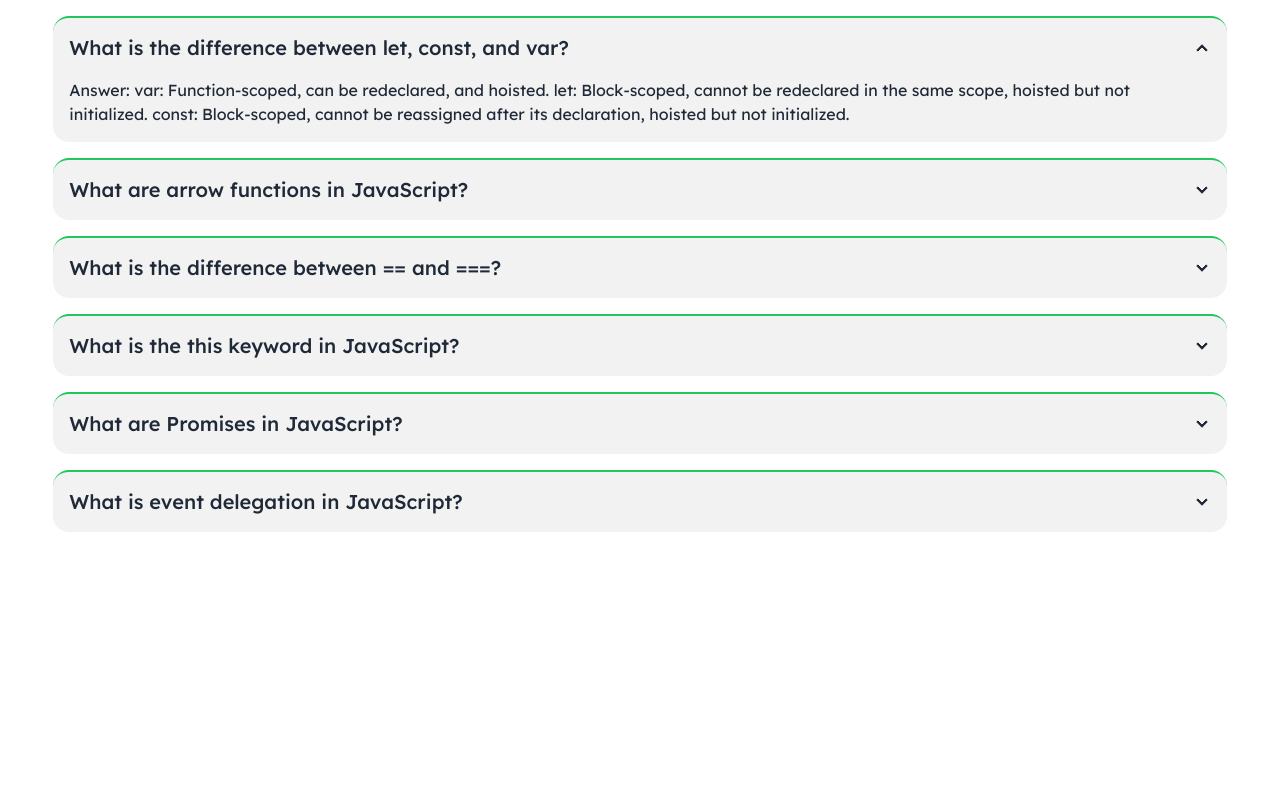
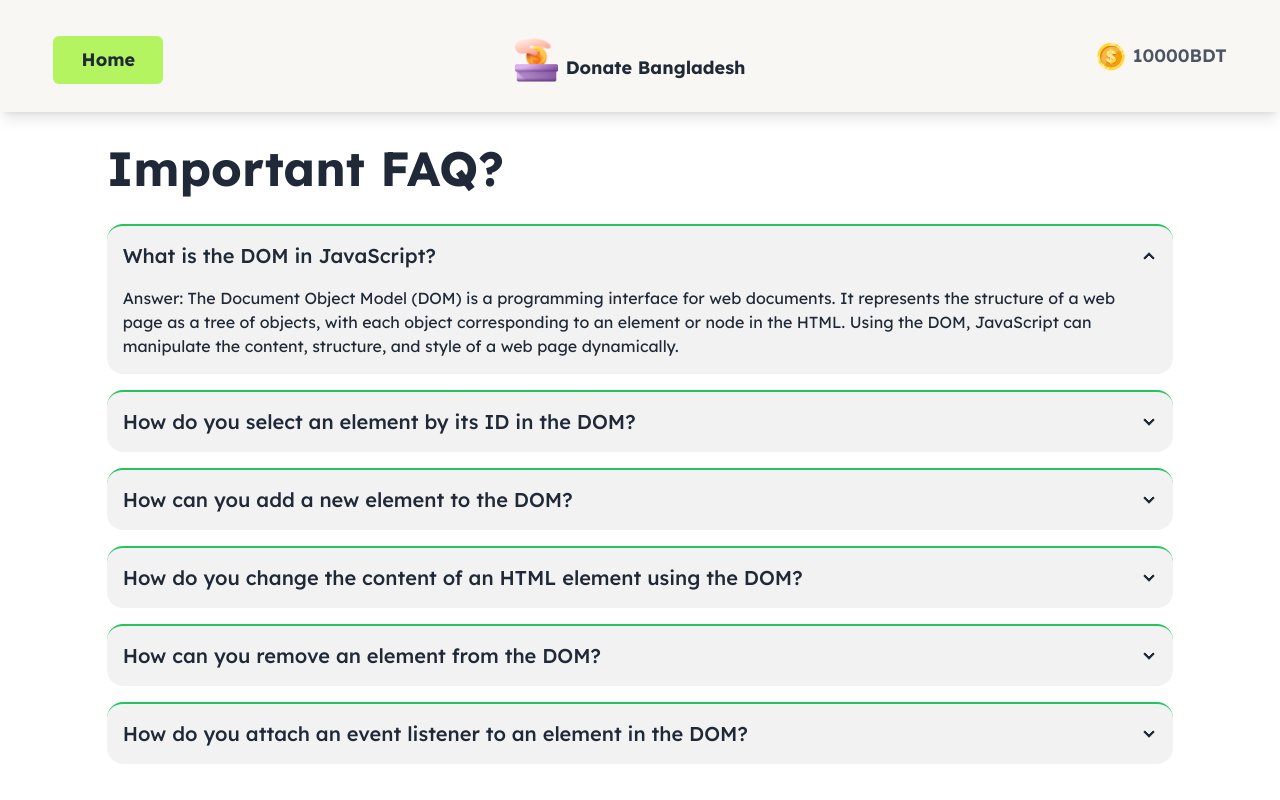
Before and after one commit to badal925119/assignment-5, a plain HTML site: page QA.html in a window 1280 px wide. Drawn offline with nearby package versions, Linux system fonts and the light colour scheme.

Commit message:
added return to home page

```diff
--- a/QA.html
+++ b/QA.html
@@ -33,58 +33,79 @@
 
 
 </head>
-<body class="w-11/12 m-auto">
-    <div class="collapse my-4 border-t-2 border-green-500  collapse-arrow bg-base-200">
-        <input type="radio" name="my-accordion-2" checked="checked" />
-        <div class="collapse-title text-xl font-medium font-lexend">What is the difference between let, const, and var?</div>
-        <div class="collapse-content">
-          <p class="font-lexend"> Answer: var: Function-scoped, can be redeclared, and hoisted.
-            let: Block-scoped, cannot be redeclared in the same scope, hoisted but not initialized.
-            const: Block-scoped, cannot be reassigned after its declaration, hoisted but not initialized.</p>
+
+<body >
+
+  <nav class="bg-bgColor sticky z-50 shadow-lg top-0 grid grid-cols-1 h-28">
+    <div class="w-11/12 m-auto gap-2 my-3 flex-wrap flex justify-between items-center">
+        <a href="./index.html" id="home" class="bg-primary p-3  mt-2 font-bold w-[110px] h-[48px] flex items-center justify-center text-lg rounded-md font-lexend">Home</a>
+        <div class="flex items-center mt-2">
+            <img class="w-[35px] sm:w-[43px]" src="./assets/logo.png" alt="Logo">
+            <p class="ml-2 mt-4 text-base sm:text-lg font-lexend font-bold">Donate Bangladesh</p>
         </div>
-      </div>
+        <div class="flex items-center">
+            <img src="./assets/coin.png" alt="Coin">
+            <p id="main-blance" class="text-base sm:text-lg font-lexend font-semibold text-gray-600 ml-2">10000</p>
+            <p class="text-base sm:text-lg font-lexend font-semibold text-gray-600">BDT</p>
+        </div>
+    </div>
+  </nav>
+
+  <div class="w-10/12 m-auto">
+    <h1 class="text-5xl font-lexend font-bold my-8">
+      Important FAQ?
+    </h1>
       <div class="collapse my-4 border-t-2 border-green-500  collapse-arrow bg-base-200">
-        <input type="radio" name="my-accordion-2" />
-        <div class="collapse-title text-xl font-medium font-lexend">What are arrow functions in JavaScript?
+          <input type="radio" name="my-accordion-2" checked="checked" />
+          <div class="collapse-title text-xl font-medium font-lexend"> What is the DOM in JavaScript?</div>
+          <div class="collapse-content">
+            <p class="font-lexend"> Answer: The Document Object Model (DOM) is a programming interface for web documents. It represents the structure of a web page as a tree of objects, with each object corresponding to an element or node in the HTML. Using the DOM, JavaScript can manipulate the content, structure, and style of a web page dynamically.
+
+            </p>
+          </div>
         </div>
-        <div class="collapse-content">
-          <p class="font-lexend">Answer: Arrow functions are a shorter syntax for writing functions. They do not have their own this, arguments, super, or new.target and are best suited for non-method functions.</p>
+        <div class="collapse my-4 border-t-2 border-green-500  collapse-arrow bg-base-200">
+          <input type="radio" name="my-accordion-2" />
+          <div class="collapse-title text-xl font-medium font-lexend"> How do you select an element by its ID in the DOM?
+          </div>
+          <div class="collapse-content">
+            <p class="font-lexend">Answer: You can select an element by its ID using the document.getElementById() method.</p>
+          </div>
         </div>
-      </div>
-      <div class="collapse my-4 border-t-2 border-green-500  collapse-arrow bg-base-200">
-        <input type="radio" name="my-accordion-2" />
-        <div class="collapse-title text-xl font-medium font-lexend">What is the difference between == and ===?</div>
-        <div class="collapse-content">
-          <p class="font-lexend">Answer:
-                    ==: Performs type coercion before comparison (loose equality). <br>
-                    ===: Compares both value and type without coercion (strict equality).</p>
+        <div class="collapse my-4 border-t-2 border-green-500  collapse-arrow bg-base-200">
+          <input type="radio" name="my-accordion-2" />
+          <div class="collapse-title text-xl font-medium font-lexend">How can you add a new element to the DOM?</div>
+          <div class="collapse-content">
+            <p class="font-lexend">Answer: To add a new element to the DOM, you use document.createElement() to create the element and appendChild() to insert it into the DOM.
+
+            </p>
+          </div>
         </div>
-      </div>
-      <div class="collapse my-4 border-t-2 border-green-500  collapse-arrow bg-base-200">
-        <input type="radio" name="my-accordion-2" />
-        <div class="collapse-title text-xl font-medium font-lexend">What is the this keyword in JavaScript?</div>
-        <div class="collapse-content">
-          <p class="font-lexend">Answer: this refers to the object it belongs to. It can change depending on the context:
-            Inside a method: Refers to the object calling the method.
-            Inside a function: Refers to the global object (in non-strict mode).
-            Inside an arrow function: Inherits this from the surrounding lexical context.</p>
+        <div class="collapse my-4 border-t-2 border-green-500  collapse-arrow bg-base-200">
+          <input type="radio" name="my-accordion-2" />
+          <div class="collapse-title text-xl font-medium font-lexend">How do you change the content of an HTML element using the DOM?</div>
+          <div class="collapse-content">
+            <p class="font-lexend">Answer: You can change the content of an HTML element using the innerHTML, textContent, or innerText properties.</p>
+          </div>
         </div>
-      </div>
-      <div class="collapse my-4 border-t-2 border-green-500  collapse-arrow bg-base-200">
-        <input type="radio" name="my-accordion-2" />
-        <div class="collapse-title text-xl font-medium font-lexend"> What are Promises in JavaScript?</div>
-        <div class="collapse-content">
-          <p class="font-lexend">Promise has three states: pending, fulfilled, and rejected.
-        </p>
+        <div class="collapse my-4 border-t-2 border-green-500  collapse-arrow bg-base-200">
+          <input type="radio" name="my-accordion-2" />
+          <div class="collapse-title text-xl font-medium font-lexend">  How can you remove an element from the DOM?</div>
+          <div class="collapse-content">
+            <p class="font-lexend">Answer: You can remove an element using the removeChild() method or the remove() method.
+          </p>
+          </div>
         </div>
-      </div>
-      <div class="collapse my-4 border-t-2 border-green-500  collapse-arrow bg-base-200">
-        <input type="radio" name="my-accordion-2" />
-        <div class="collapse-title text-xl font-medium font-lexend">What is event delegation in JavaScript?</div>
-        <div class="collapse-content">
-          <p class="font-lexend">Answer: Event delegation is a technique where a single event listener is added to a parent element to handle events of its children, taking advantage of event bubbling.</p>
+        <div class="collapse my-4 border-t-2 border-green-500  collapse-arrow bg-base-200">
+          <input type="radio" name="my-accordion-2" />
+          <div class="collapse-title text-xl font-medium font-lexend">How do you attach an event listener to an element in the DOM?</div>
+          <div class="collapse-content">
+            <p class="font-lexend">Answer: You can attach an event listener using the addEventListener() method. This method takes two arguments: the event type (e.g., "click") and the function to run when the event occurs.</p>
+          </div>
         </div>
-      </div>
+
+<script src="./index.js"></script>
+  </div>
 
 </body>
 </html>
--- a/index.js
+++ b/index.js
@@ -23,6 +23,7 @@ const donateHistory = document.getElementById('donate-history')
 document.getElementById('blog').addEventListener('click', function(){
     window.location.href ='./QA.html'
 })
+
 
 // Donate and History button section
 const donateTab =document.getElementById('donate-tab')
```
